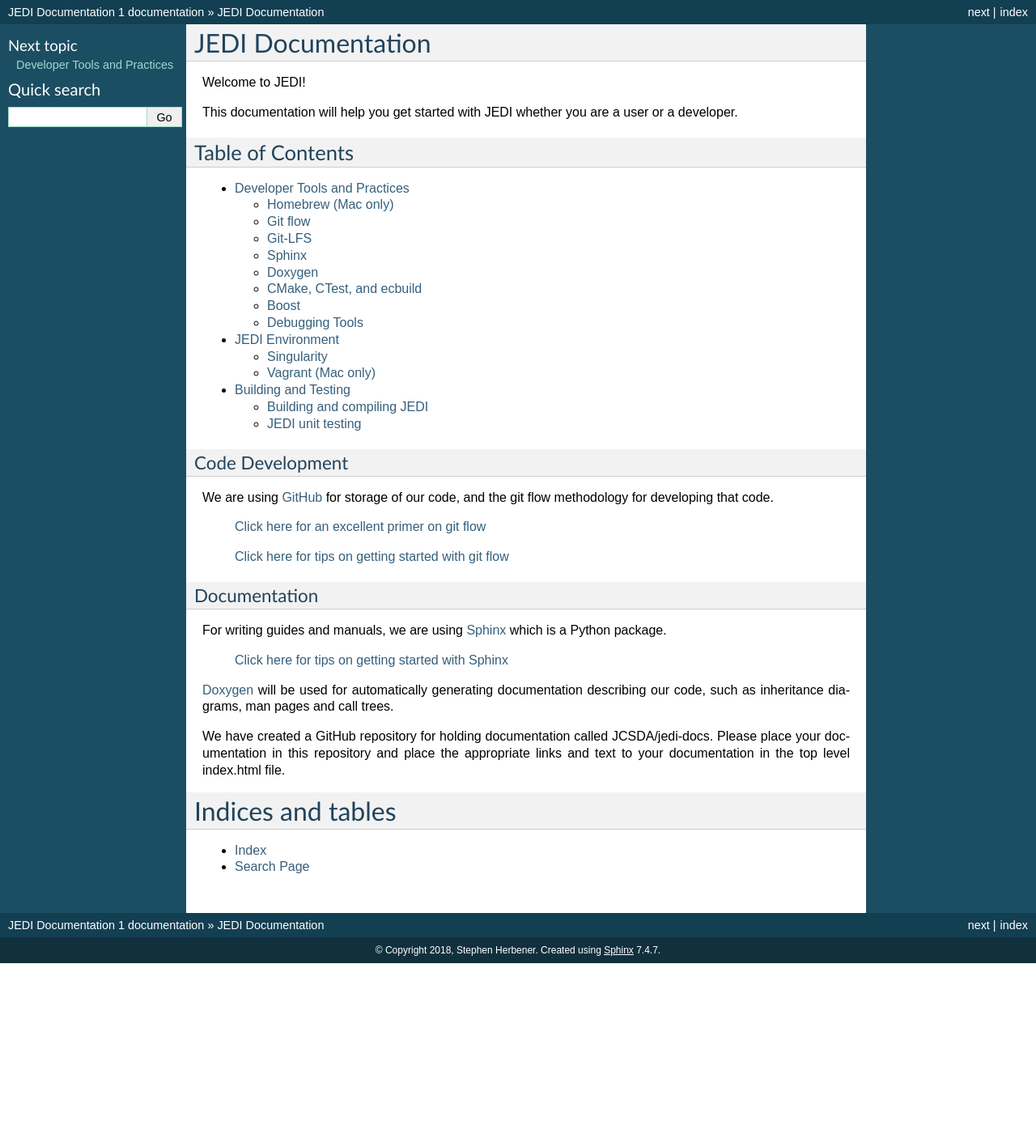
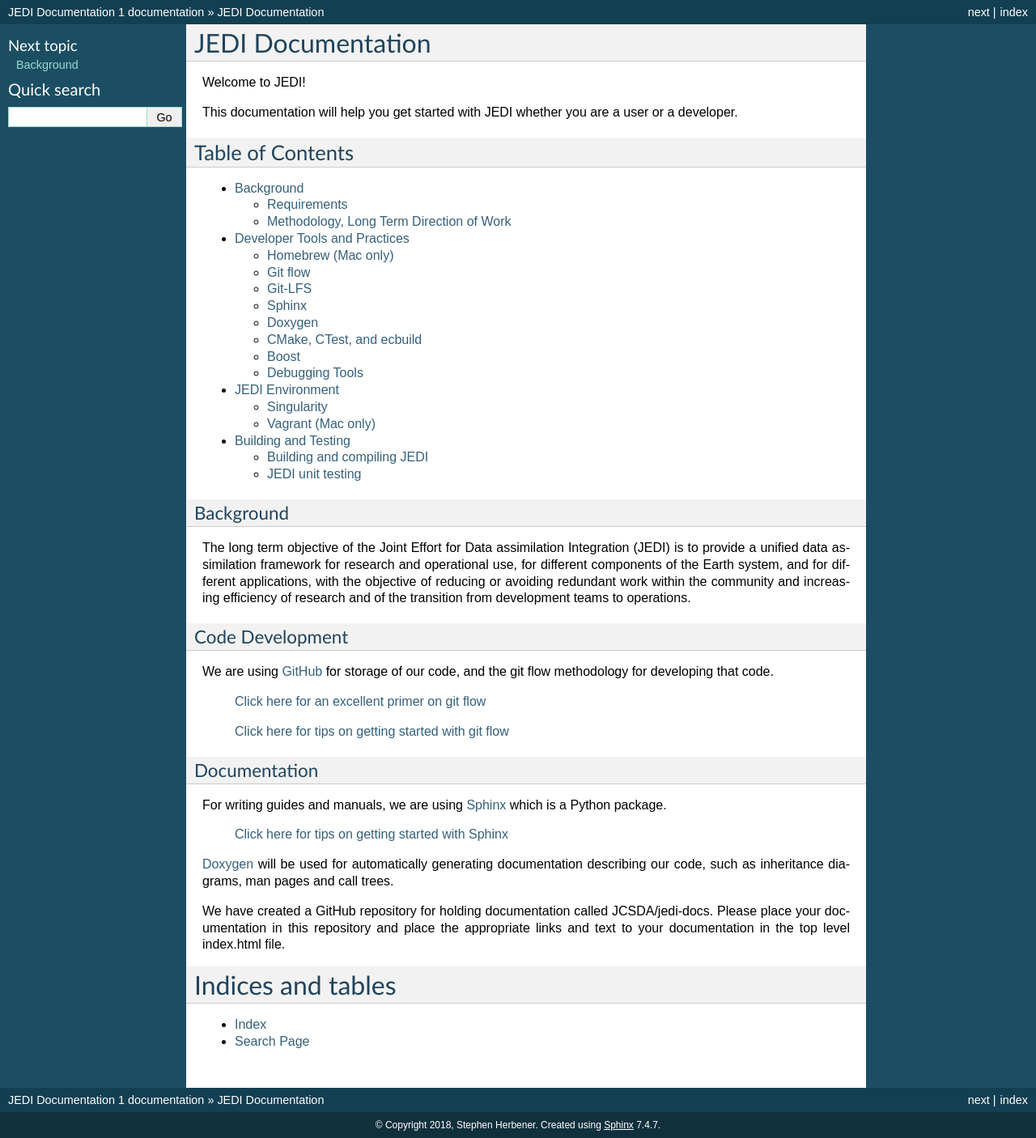
Before and after one commit to JCSDA/jedi-docs, a Sphinx documentation site: the page built from docs/index.rst, in a window 1280 px wide. Shown: the whole page at 81% size. Built offline with Sphinx 7.4.7, drawn with Linux system fonts in a browser that asks for light colours; before the commit the page ends 1190 px from its top, so only the background shows below that.

Commit message:
Imported the JEDI wiki article "JEDI Introduction".

```diff
--- /dev/null
+++ b/docs/background/index.rst
@@ -0,0 +1,9 @@
+#############################
+Background
+#############################
+
+.. toctree::
+   :maxdepth: 2
+
+   requirements.rst
+   methodology.rst
--- a/docs/index.rst
+++ b/docs/index.rst
@@ -16,9 +16,21 @@
 .. toctree::
    :maxdepth: 2
 
+   background/index.rst
    developer/developer_tools/index.rst
    developer/jedi_environment/index.rst
    developer/building_and_testing/index.rst
+
+
+Background
+^^^^^^^^^^
+
+The long term objective of the Joint Effort for Data assimilation Integration (JEDI) is to
+provide a unified data assimilation framework for research and operational use, for
+different components of the Earth system, and for different applications, with the
+objective of reducing or avoiding redundant work within the community and increasing
+efficiency of research and of the transition from development teams to operations.
+
 
 
 Code Development
```
Also changed, not shown: docs/background/methodology.rst (added, +47 -0 lines), docs/background/requirements.rst (added, +39 -0 lines).
